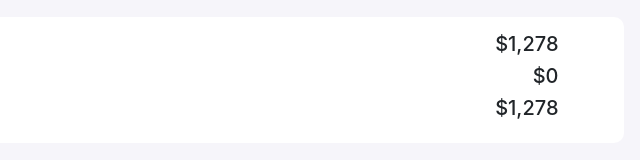
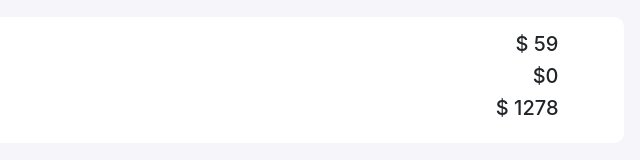
Before and after one commit to MdRabbyIslam/shopping-cart, a plain HTML site: page index.html in a window 1280 px wide. Both pictures are taken after a click on the button 748 px from the left and 242 px from the top of the page. Shown: the part 512-672 px from the top of the page, 464-1104 px from the left. Drawn offline with nearby package versions, Linux system fonts and the light colour scheme.

Commit message:
last_update

```diff
--- a/app.js
+++ b/app.js
@@ -5,8 +5,6 @@ const firstItemMinusBtn = document.getElementById("first-item-minus-btn");
 //* second item buttons
 const secondItemPlusBtn = document.getElementById("second-item-plus-btn");
 const secondItemMinusBtn = document.getElementById("second-item-minus-btn");
-
-//* increasing and decreasing buying number of first item
 
 //todo essential functions
 
@@ -39,28 +37,47 @@ function changingItemPrice(id, incrementOrDecrement, price) {
   const pricecValue = parseInt(priceContainer.innerHTML);
   const incresedAmount = incrementOrDecrement(pricecValue, price);
   priceContainer.innerHTML = incresedAmount;
+  return priceContainer.innerHTML;
 }
 
-//todo first plus and minus button handler
+//*function of adding total amount
 
+function totalAmount(id, input, incrementOrDecrement) {
+  const subtotalContainer = document.getElementById(id);
+  const subtotalValue = parseInt(subtotalContainer.innerText);
+  console.log("subtotalvalue", subtotalValue, typeof subtotalValue);
+  const subtotal = incrementOrDecrement(subtotalValue, input);
+  subtotalContainer.innerHTML = subtotal;
+}
+
+//todo first plus and minus button handling
+
+//*first plus button handeling
 firstItemPlusBtn.addEventListener("click", () => {
   ChangingNumberOfBuyingItem("num-of-buying-first-item", incrementingValue);
   changingItemPrice("first-item-price", incrementingValue, 1219);
+  totalAmount("sub-total-price", 1219, incrementingValue);
 });
 
+//* first minus button handeling
 firstItemMinusBtn.addEventListener("click", () => {
   ChangingNumberOfBuyingItem("num-of-buying-first-item", discrementingValue);
   changingItemPrice("first-item-price", discrementingValue, 1219);
+  totalAmount("sub-total-price", 1219, discrementingValue);
 });
 
 //todo second plus and minus button handler
 
+//* second plus button handleing
 secondItemPlusBtn.addEventListener("click", () => {
   ChangingNumberOfBuyingItem("num-of-buying-second-item", incrementingValue);
   changingItemPrice("second-item-price", incrementingValue, 59);
+  totalAmount("sub-total-price", 59, incrementingValue);
 });
 
+//* second minus button handeling
 secondItemMinusBtn.addEventListener("click", () => {
   ChangingNumberOfBuyingItem("num-of-buying-second-item", discrementingValue);
   changingItemPrice("second-item-price", discrementingValue, 59);
+  totalAmount("sub-total-price", 59, discrementingValue);
 });
--- a/index.html
+++ b/index.html
@@ -94,9 +94,11 @@
                 </div>
 
                 <div class="col-md-4 status">
-                  <h5>$1,278</h5>
+                  <!-- * subtotal value -->
+                  <h5>$ <span id="sub-total-price">1278</span></h5>
                   <h5>$0</h5>
-                  <h5>$1,278</h5>
+                  <!-- * total value -->
+                  <h5>$ <span id="total-price">1278</span></h5>
                 </div>
               </div>
             </div>
```
